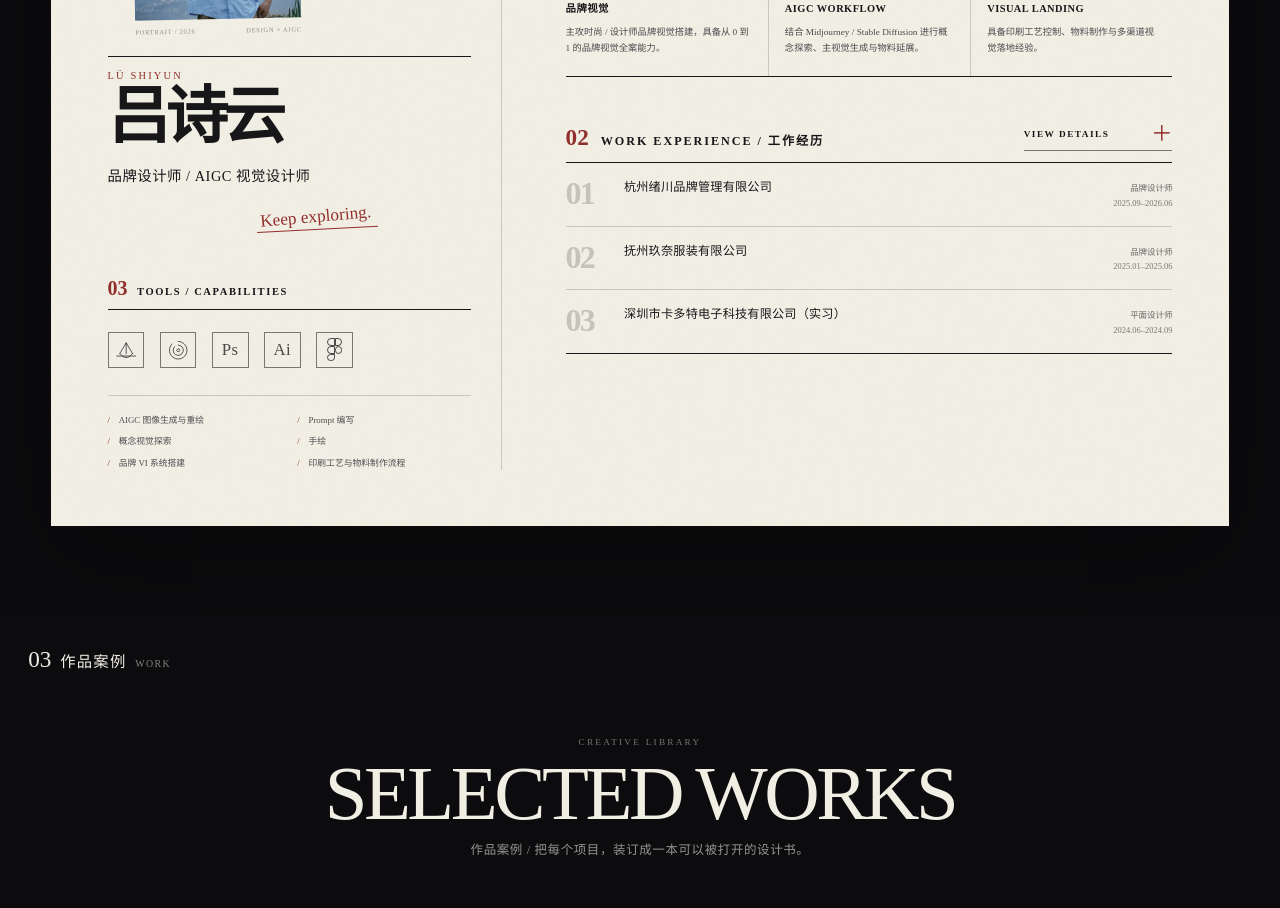
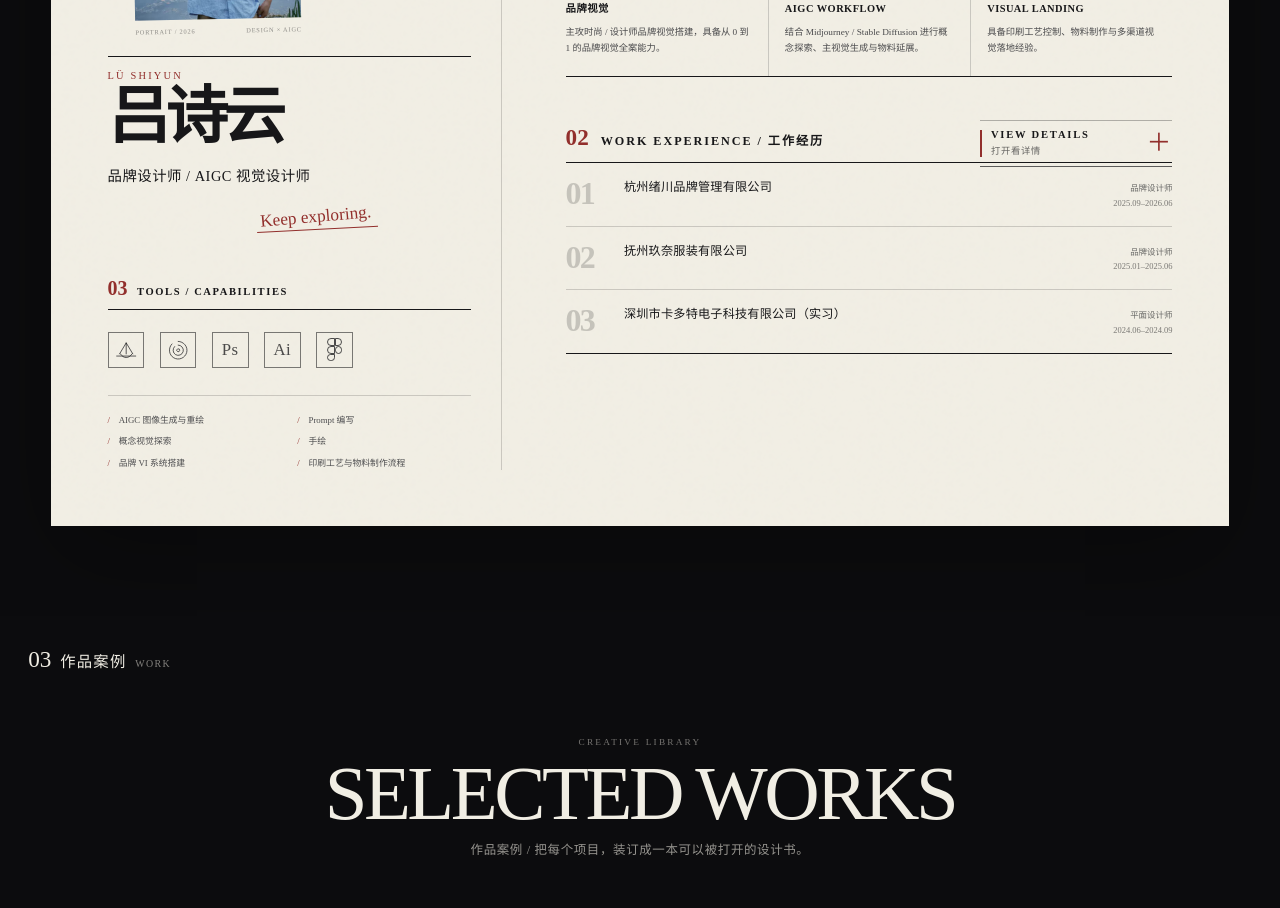
Before and after one commit to vivian020806-debug/portfolio-website, a Next.js app: page / in a window 1280 px wide. Shown: the part 1300-2208 px from the top of the page. Built offline with nearby package versions, Linux system fonts and the light colour scheme; a web font is replaced by a local one.

Commit message:
clarify about experience details toggle

```diff
--- a/app/globals.css
+++ b/app/globals.css
@@ -132,10 +132,14 @@ img { display: block; max-width: 100%; }
 .about-experience { margin-top: clamp(2.5rem,3.8vw,3.8rem); }
 .about-experience-heading { position: relative; }
 .about-experience-heading .about-copy-heading { padding-right: 10rem; }
-.experience-toggle { position: absolute; top: -.22rem; right: 0; display: inline-flex; align-items: center; justify-content: space-between; gap: 1rem; min-width: 9.3rem; padding: .3rem 0 .5rem; border: 0; border-bottom: 1px solid rgba(23,23,25,.55); border-radius: 0; background: transparent; color: var(--ink); cursor: pointer; transition: color 220ms ease, border-color 220ms ease; }
-.experience-toggle span { font-size: .58rem; font-weight: 600; letter-spacing: .16em; }
-.experience-toggle b { color: var(--red); font-family: "Cormorant Garamond",serif; font-size: 1.35rem; font-weight: 500; line-height: .7; }
-.experience-toggle:hover, .experience-toggle:focus-visible { color: var(--red); border-color: var(--red); outline: none; }
+.experience-toggle { position: absolute; top: -.35rem; right: 0; display: inline-flex; align-items: center; justify-content: space-between; gap: 1rem; min-width: 12rem; padding: .48rem .08rem .55rem .65rem; border: 0; border-top: 1px solid rgba(23,23,25,.3); border-bottom: 1px solid rgba(23,23,25,.68); border-radius: 0; background: transparent; color: var(--ink); cursor: pointer; transition: color 220ms ease, border-color 220ms ease, background 220ms ease; }
+.experience-toggle::before { content: ""; position: absolute; left: 0; top: .55rem; bottom: .55rem; width: 2px; background: var(--red); transition: transform 220ms var(--ease); }
+.experience-toggle-copy { display: grid; gap: .2rem; text-align: left; }
+.experience-toggle-copy strong { font-size: .66rem; font-weight: 600; letter-spacing: .17em; }
+.experience-toggle-copy small { color: rgba(23,23,25,.64); font-size: .58rem; letter-spacing: .08em; }
+.experience-toggle b { color: var(--red); font-family: "Cormorant Garamond",serif; font-size: 1.55rem; font-weight: 500; line-height: .7; }
+.experience-toggle:hover, .experience-toggle:focus-visible { background: rgba(159,35,28,.045); color: var(--red); border-color: var(--red); outline: none; }
+.experience-toggle:hover::before, .experience-toggle:focus-visible::before { transform: scaleY(1.35); }
 .experience-list { border-bottom: 1px solid var(--ink); }
 .experience-item { position: relative; display: grid; grid-template-columns: 2.65rem minmax(0,1fr); gap: 1rem; padding: 1rem 0 1.05rem; border-bottom: 1px solid var(--line-paper); }
 .experience-item:last-child { border-bottom: 0; }
@@ -668,7 +672,7 @@ img { display: block; max-width: 100%; }
   .profile-strength p { font-size: .62rem; line-height: 1.75; }
   .about-experience { margin-top: 3rem; }
   .about-experience-heading .about-copy-heading { padding-right: 0; padding-bottom: 3.4rem; }
-  .experience-toggle { top: 2.35rem; left: 0; right: auto; min-width: 9.5rem; }
+  .experience-toggle { top: 2.35rem; left: 0; right: auto; min-width: 12rem; }
   .experience-item { grid-template-columns: 2.2rem minmax(0,1fr); gap: .75rem; padding: 1.15rem 0; }
   .experience-number { font-size: 1.8rem; }
   .experience-meta { display: block; }
--- a/components/about-section.tsx
+++ b/components/about-section.tsx
@@ -189,7 +189,10 @@ export function AboutSection() {
                 aria-controls="work-experience-details"
                 onClick={() => setDetailsOpen((open) => !open)}
               >
-                <span>{detailsOpen ? "CLOSE DETAILS" : "VIEW DETAILS"}</span>
+                <span className="experience-toggle-copy">
+                  <strong>{detailsOpen ? "CLOSE DETAILS" : "VIEW DETAILS"}</strong>
+                  <small>{detailsOpen ? "收起详细经历" : "打开看详情"}</small>
+                </span>
                 <b aria-hidden="true">{detailsOpen ? "−" : "＋"}</b>
               </button>
             </header>
```
